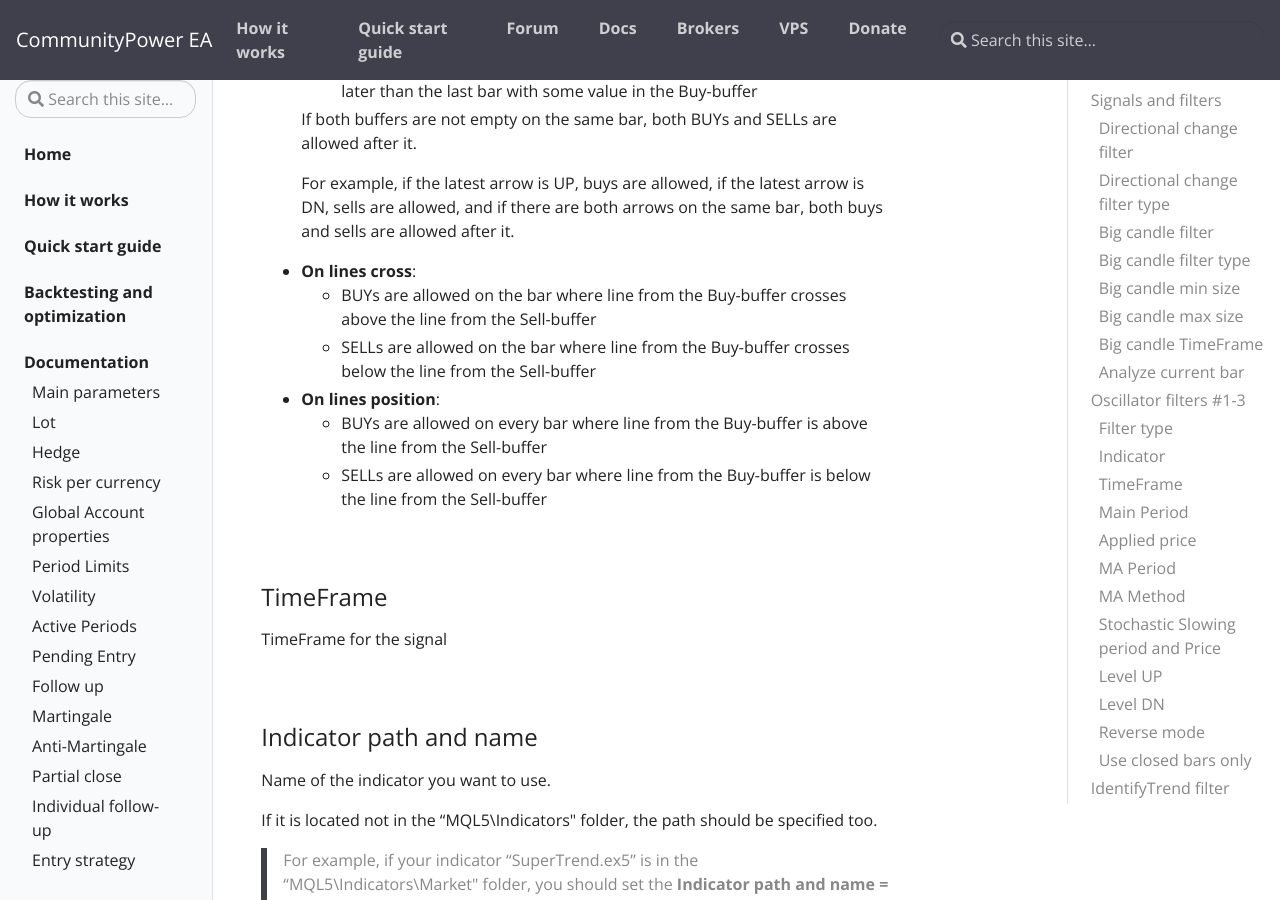
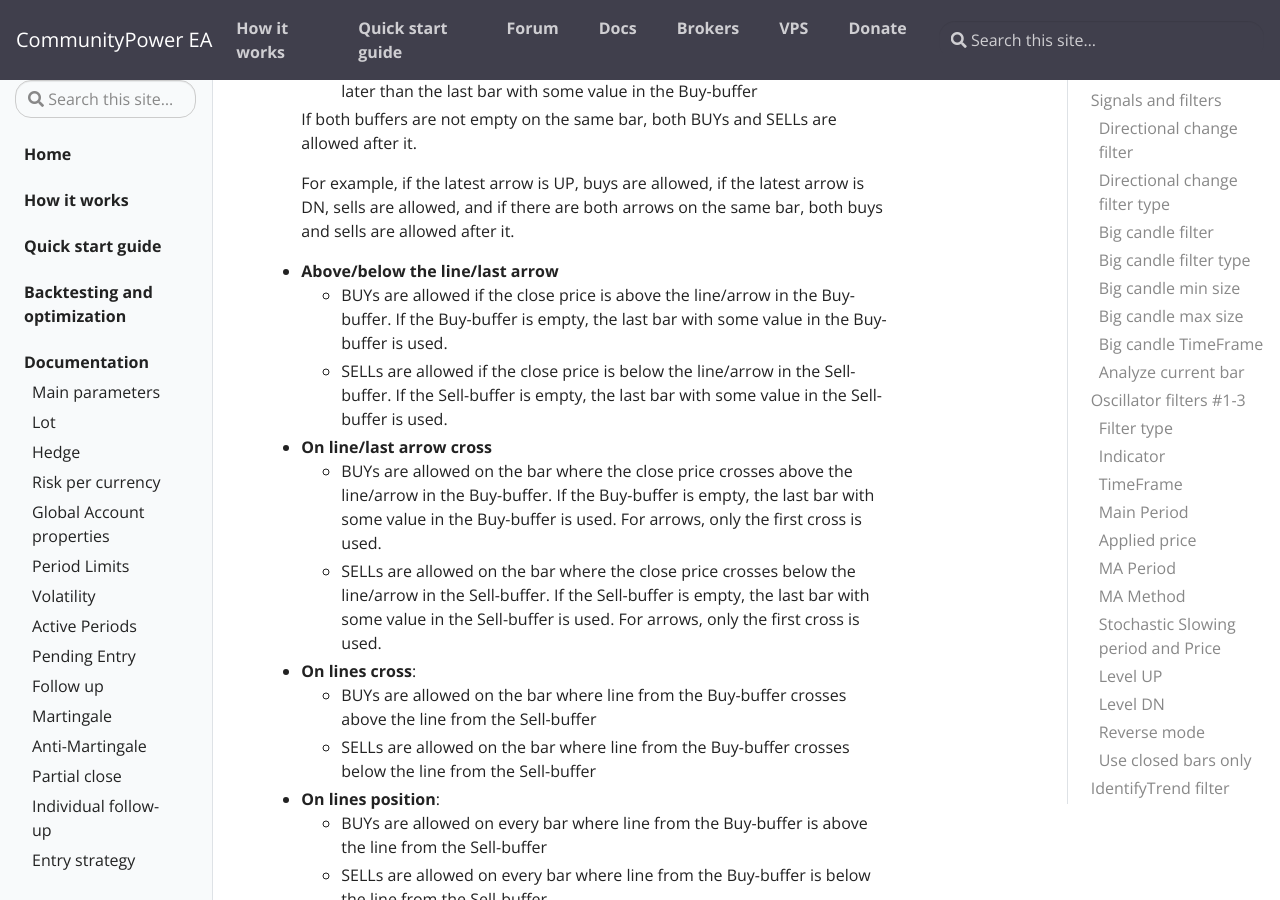
Before and after one commit to komposter/CommunityPowerEA.com, a Jekyll site: the page built from _docs/signals-and-filters.md, in a window 1280 px wide and 900 px high, scrolled down 34995 px. Built offline with Jekyll 4.4.1, drawn with Linux system fonts in a browser that asks for light colours.

Commit message:
Content change

```diff
--- a/_docs/signals-and-filters.md
+++ b/_docs/signals-and-filters.md
@@ -1211,6 +1211,16 @@
   For example, if the latest arrow is UP, buys are allowed, if the latest arrow is DN, sells are allowed, and if there are both arrows on the same bar, both buys and sells are   allowed after it.
 
 
+* **Above/below the line/last arrow**
+    * BUYs are allowed if the close price is above the line/arrow in the Buy-buffer. If the Buy-buffer is empty, the last bar with some value in the Buy-buffer is used.
+    * SELLs are allowed if the close price is below the line/arrow in the Sell-buffer. If the Sell-buffer is empty, the last bar with some value in the Sell-buffer is used.
+
+
+* **On line/last arrow cross**
+    * BUYs are allowed on the bar where the close price crosses above the line/arrow in the Buy-buffer. If the Buy-buffer is empty, the last bar with some value in the Buy-buffer is used. For arrows, only the first cross is used.
+    * SELLs are allowed on the bar where the close price crosses below the line/arrow in the Sell-buffer. If the Sell-buffer is empty, the last bar with some value in the Sell-buffer is used. For arrows, only the first cross is used.
+
+
 * **On lines cross**:
     * BUYs are allowed on the bar where line from the Buy-buffer crosses above the line from the Sell-buffer
     * SELLs are allowed on the bar where line from the Buy-buffer crosses below the line from the Sell-buffer
```
Also changed, not shown: _docs/versions-history.md (+1 -1 lines).
